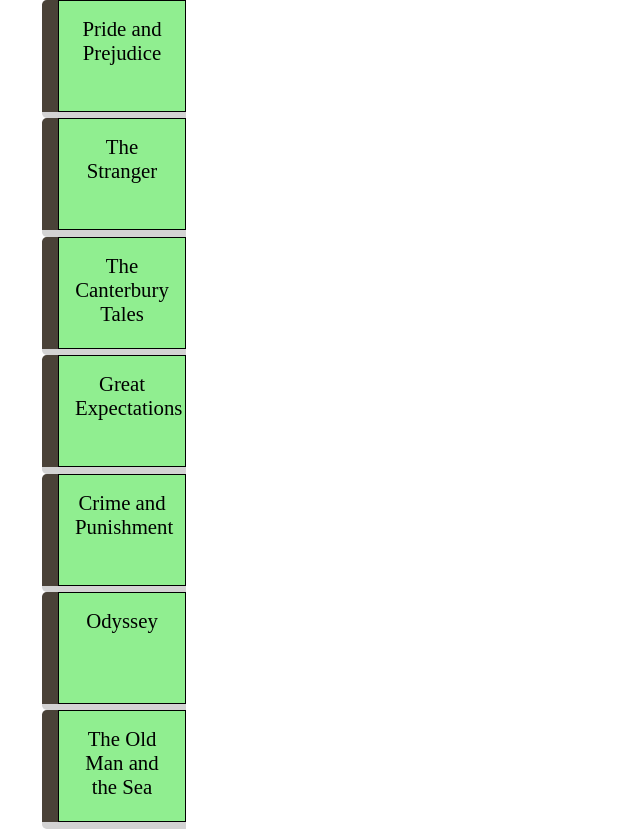
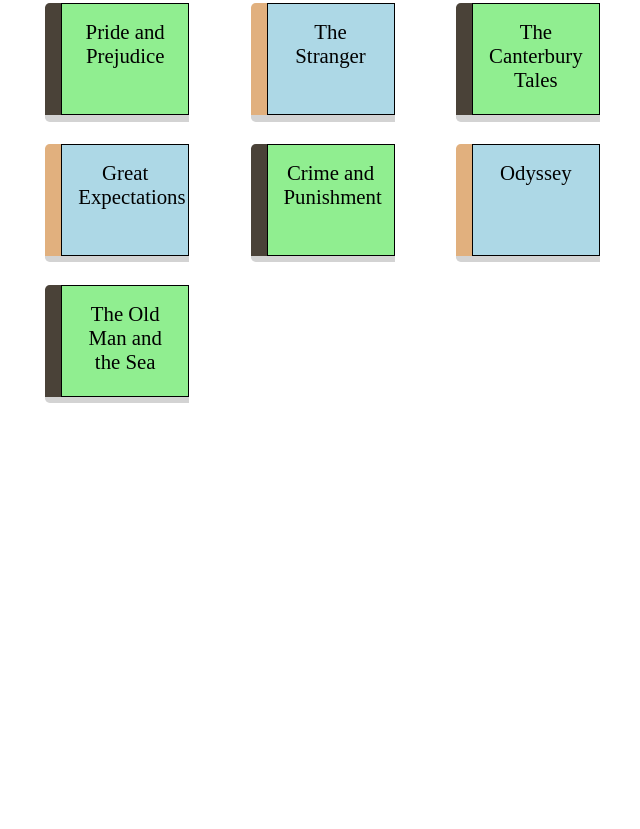
Before and after one commit to atoopdev/library, a plain HTML site: page index.html in a window 1280 px wide. Shown: the whole page, without its empty margins (298-938 px from the left). After the commit the page ends 800 px from the top, so only its background shows below. Drawn offline with Linux system fonts and the light colour scheme.

Commit message:
display all books on 3col grid, vary book cover bgcolor

```diff
--- a/main.css
+++ b/main.css
@@ -24,7 +24,10 @@ p {
 .container {
   max-width: 600px;
   margin: 0 auto;
-  /* border: 1px solid black; */
+
+  display: grid;
+  grid-template-columns: 1fr 1fr 1fr;
+  grid-gap: 1rem;
 
 
 }
@@ -36,7 +39,7 @@ p {
   grid-template-areas:
   "spine cover"
   "footer footer";
-
+  margin: 0.2rem;
 }
 
 .title{
@@ -49,10 +52,18 @@ p {
   border: 1px solid black;
 }
 
+.book:nth-of-type(even) .title{
+  background-color: lightblue;
+}
+
 .spine{
   grid-area: spine;
   background-color: #4A4238;
   border-top-left-radius: 0.3rem;
+}
+
+.book:nth-of-type(even) .spine{
+  background-color: #E1B07E;
 }
 
 .footer{
```
